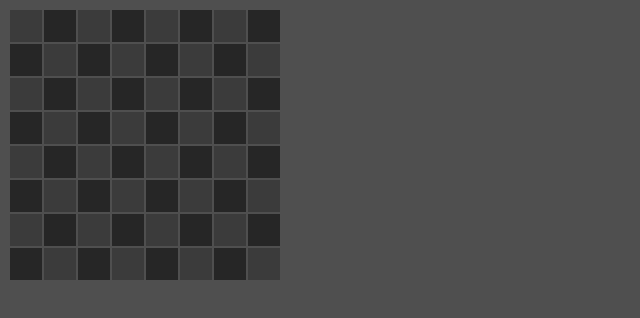
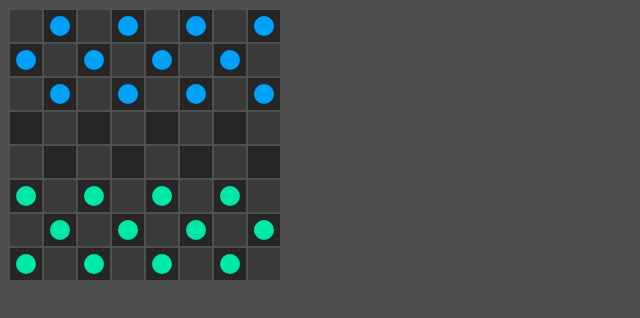
Before and after one commit to onicat/react-checkers, a React (Create React App) app: page / in a window 1280 px wide. Shown: the top 318 px of the page, without its empty margins (0-640 px from the left). Built offline with nearby package versions, Linux system fonts and the light colour scheme.

Commit message:
Create Checker

```diff
--- a/src/components/Cell.jsx
+++ b/src/components/Cell.jsx
@@ -1,9 +1,16 @@
 import React from 'react'
+
 import 'styles/Cell.css'
+import Checker from 'components/Checker'
 
 const Cell = ({cell}) => {
   return (
-    <td className={`Cell Cell_${cell.type}`}></td>
+    <td className={`Cell Cell_${cell.type}`}>
+      {(cell.checker) ?
+        <Checker checker={cell.checker}/> :
+        null
+      }
+    </td>
   );
 };
 
--- /dev/null
+++ b/src/components/Checker.jsx
@@ -0,0 +1,16 @@
+import React from 'react'
+
+import 'styles/Checker.css'
+import { PLAYERS_TAGS } from 'js/constants';
+
+const Checker = ({checker}) => {
+  const color = (
+    (checker.player === PLAYERS_TAGS.PLAYER1) ? 'blue' : 'green'
+  );
+
+  return (
+    <div className={`Checker Checker_${color}`}/>
+  );
+};
+
+export default Checker;
--- /dev/null
+++ b/src/styles/Checker.css
@@ -0,0 +1,15 @@
+.Checker {
+  width: 20px;
+  height: 20px;
+  border-radius: 10px;
+  margin: 5px;
+  background-color: aqua;
+}
+
+.Checker_blue {
+  background-color: #00A1FB;
+}
+
+.Checker_green {
+  background-color: #00E8A8;
+}
```
